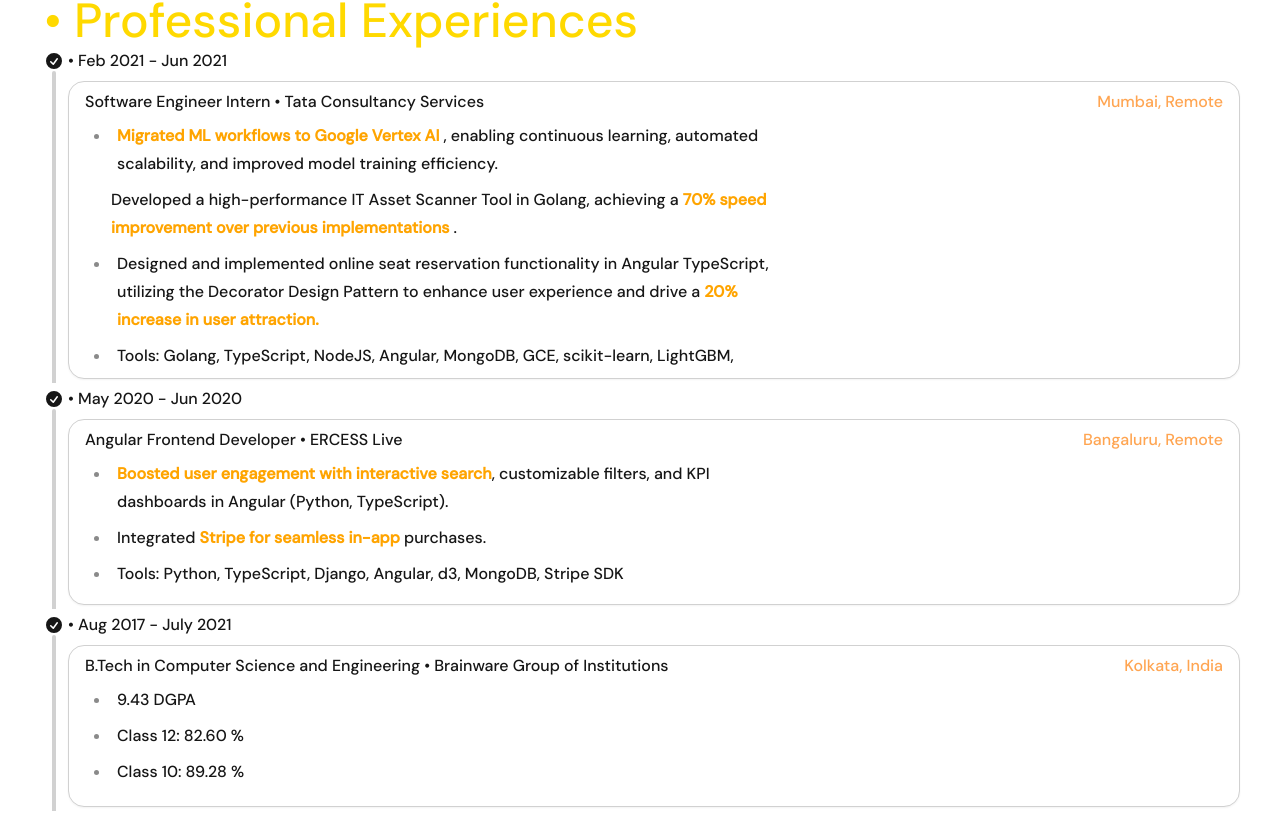
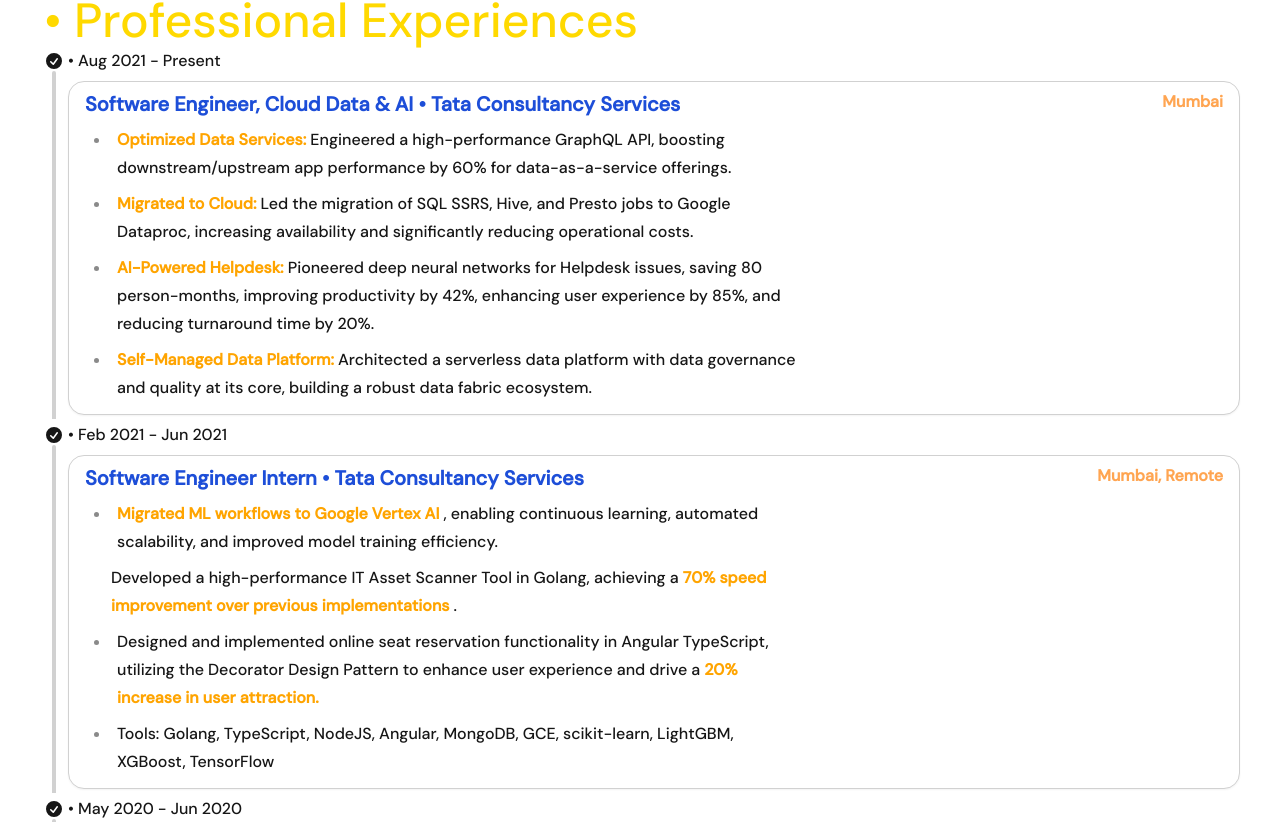
Before and after one commit to sounishnath003/portfolio, an Angular app in the folder frontend/: page /home in a window 1280 px wide. Shown: the part 2275-3097 px from the top of the page. Built offline with nearby package versions, Linux system fonts and the light colour scheme.

Commit message:
current experience section added

```diff
--- a/frontend/memdb/portfolioDB.ts
+++ b/frontend/memdb/portfolioDB.ts
@@ -30,7 +30,7 @@
     Architecturing systems, Query Optmizations, Data Engineering, Deep Learning Model Architecture Design and Optmizations.
   </p>
 
-  <h2 class="my-3 bg-yellow-100">
+  <h2 class="my-3 bg-yellow-300">
     ** P.S: Don't hire me for building BI dashboards only. I am not interested in pure data analysts roles.
   </h2>
 `,
@@ -132,6 +132,32 @@
   ],
   professionalExperiencesTimeline: [
     {
+      timeInfo: 'Aug 2021 - Present',
+      location: 'Mumbai',
+      roleOrWork: 'Software Engineer, Cloud Data & AI',
+      organizationName: 'Tata Consultancy Services',
+      content: `
+      <ul>
+        <li><b class='text-secondary'>Optimized Data Services:</b> Engineered a high-performance GraphQL API, boosting downstream/upstream app performance by 60% for data-as-a-service offerings.</li>
+        <li><b class='text-secondary'>Migrated to Cloud:</b> Led the migration of SQL SSRS, Hive, and Presto jobs to Google Dataproc, increasing availability and significantly reducing operational costs.</li>
+        <li><b class='text-secondary'>AI-Powered Helpdesk:</b> Pioneered deep neural networks for Helpdesk issues, saving 80 person-months, improving productivity by 42%, enhancing user experience by 85%, and reducing turnaround time by 20%.</li>
+        <li><b class='text-secondary'>Self-Managed Data Platform:</b> Architected a serverless data platform with data governance and quality at its core, building a robust data fabric ecosystem.</li>
+        <li><b class='text-secondary'>Generative AI Prototypes:</b> Led the development of 6 Generative AI prototype service agents, demonstrating the potential of LLMs for reimagined IT operations.</li>
+        <li><b class='text-secondary'>Predictive Data Pipelines:</b> Developed accelerated data pipelines (ADP) with a Predictive Modeling framework handling 2.2+ billion data events for global IT monitoring. This enabled 52% earlier capacity planning and 36% cost savings within 1.2 hours.</li>
+        <li><b class='text-secondary'>Cost Reduction Initiative:</b> Led a project to identify unused GCP resources and establish bucket expiration policies, resulting in annual cost savings exceeding ₹20,00,000.</li>
+        <li><b class='text-secondary'>Alert Visualization Tool:</b> Built a tool that groups infrastructure alerts by context, reducing Mean Time To Resolution (MTTR). It models dependencies as a graph and uses BFS algorithms to identify root causes.</li>
+      </ul>
+
+      <p class='text-secondary'> Technical Skills </p>
+
+      <ul>
+        <li> Cloud Platforms: GCP, Vertex AI, BigQuery, Dataproc, Pubsub </li>
+        <li> Programming Languages: Python, TypeScript, SQL </li>
+        <li> Frameworks & Tools: NestJS, Docker, Pubsub, Airflow, Terraform, Cloud Run, Cloud Functions, Cloud Workflows </li>
+      </ul>
+      `,
+    },
+    {
       timeInfo: 'Feb 2021 - Jun 2021',
       location: 'Mumbai, Remote',
       roleOrWork: 'Software Engineer Intern',
--- a/frontend/src/app/components/experience-timescroll/experience-timescroll.component.html
+++ b/frontend/src/app/components/experience-timescroll/experience-timescroll.component.html
@@ -26,8 +26,8 @@
           </svg>
         </div>
         <div class="timeline-end w-full timeline-box">
-          <div class="flex justify-between">
-            <p>
+          <div class="flex justify-between text-blue-700 font-semibold">
+            <p class="md:text-xl">
               {{ timeline.roleOrWork }} &bullet; {{ timeline.organizationName }}
             </p>
             <p class="text-accent">
@@ -36,7 +36,7 @@
           </div>
           <div
             [innerHTML]="timeline.content"
-            class="text-base-content max-h-64 overflow-hidden hidden-scrollbar prose"
+            class="text-base-content max-h-72 overflow-hidden hidden-scrollbar prose"
           ></div>
         </div>
         <hr />
--- a/frontend/tailwind.config.js
+++ b/frontend/tailwind.config.js
@@ -20,15 +20,15 @@
           // warning: "#cb5700",
           // error: "#ff2761",
 
-          primary: "#0023ff",
-          secondary: "#006a00",
-          accent: "#009885",
-          neutral: "#160c11",
-          "base-100": "#fbfffb",
-          info: "#009dff",
-          success: "#88f36b",
-          warning: "#d63800",
-          error: "#ff6389",
+          // primary: "#0023ff",
+          // secondary: "#006a00",
+          // accent: "#009885",
+          // neutral: "#160c11",
+          // "base-100": "#fbfffb",
+          // info: "#009dff",
+          // success: "#88f36b",
+          // warning: "#d63800",
+          // error: "#ff6389",
         },
       },
     ],
```
